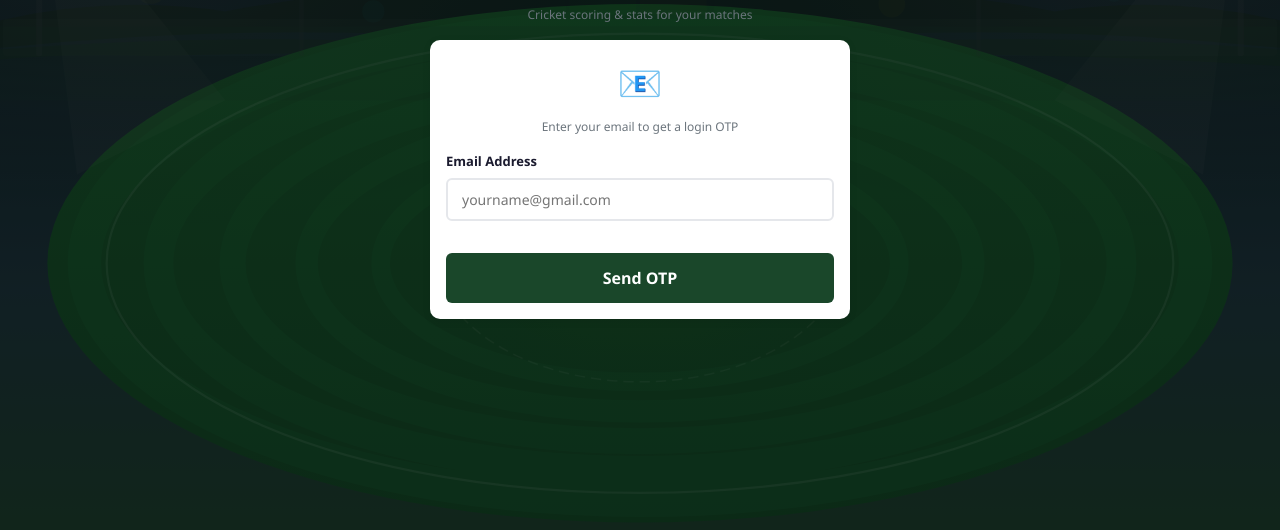
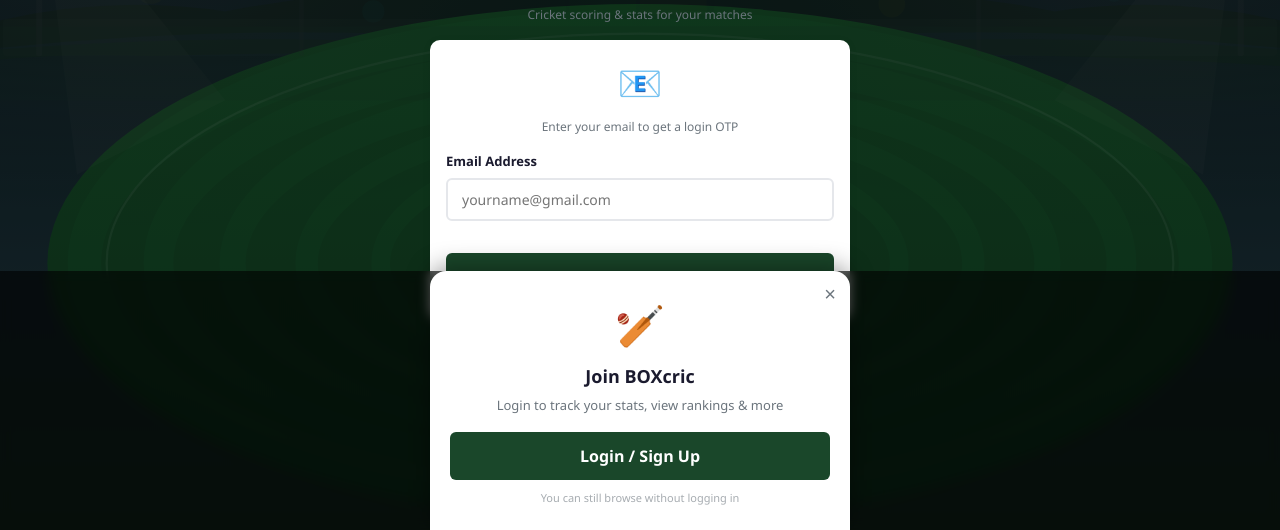
Before and after one commit to Malepati-Poojitha/BOXcric, a FastAPI app: page /app/login in a window 1280 px wide. Shown: the part 270-800 px from the top of the page. Run offline with FastAPI, Linux system fonts and the light colour scheme.

Commit message:
Show login popup for non-logged-in users, dismissible, auto-shows after 2s

```diff
--- a/app/main.py
+++ b/app/main.py
@@ -179,12 +179,10 @@ def root_redirect():
 def user_home(request: Request, db: Session = Depends(get_db)):
     ctx = _user_ctx(request, db, "home")
     if hasattr(ctx, 'status_code'):
-        return ctx  # It's a redirect response
+        return ctx  # It's a redirect response (stale cookie)
     user = ctx.get("user")
-    if not user:
-        from fastapi.responses import RedirectResponse
-        return RedirectResponse(url="/app/login")
-    if not user.profile_complete:
+    # If logged in but profile incomplete, redirect to login (profile setup)
+    if user and not user.profile_complete:
         from fastapi.responses import RedirectResponse
         return RedirectResponse(url="/app/login")
     return templates.TemplateResponse("user/home.html", ctx)
--- a/templates/user/base.html
+++ b/templates/user/base.html
@@ -105,6 +105,37 @@
       window.location.href = '/app/login';
     }
   </script>
+
+  {% if not user %}
+  <!-- Login Popup for non-logged-in users -->
+  <div id="loginPopup" style="position:fixed;bottom:0;left:0;right:0;z-index:9999;background:rgba(0,0,0,0.6);backdrop-filter:blur(6px);padding:0;display:none">
+    <div style="max-width:420px;margin:0 auto;background:var(--card-bg,#1a2332);border-radius:16px 16px 0 0;padding:24px 20px;box-shadow:0 -4px 24px rgba(0,0,0,0.4);position:relative">
+      <button onclick="dismissLoginPopup()" style="position:absolute;top:12px;right:14px;background:none;border:none;color:var(--text-light);font-size:20px;cursor:pointer">&times;</button>
+      <div style="text-align:center">
+        <div style="font-size:40px;margin-bottom:8px">🏏</div>
+        <h3 style="margin:0 0 6px;font-size:18px;font-weight:700">Join BOXcric</h3>
+        <p style="color:var(--text-light);font-size:13px;margin:0 0 16px">Login to track your stats, view rankings & more</p>
+        <a href="/app/login" class="btn btn-primary btn-lg btn-block" style="font-size:16px;padding:12px">Login / Sign Up</a>
+        <p style="color:var(--text-light);font-size:11px;margin:10px 0 0;opacity:0.6">You can still browse without logging in</p>
+      </div>
+    </div>
+  </div>
+  <script>
+    (function() {
+      var dismissed = sessionStorage.getItem('loginPopupDismissed');
+      if (!dismissed) {
+        setTimeout(function() {
+          document.getElementById('loginPopup').style.display = 'block';
+        }, 2000);
+      }
+    })();
+    function dismissLoginPopup() {
+      document.getElementById('loginPopup').style.display = 'none';
+      sessionStorage.setItem('loginPopupDismissed', '1');
+    }
+  </script>
+  {% endif %}
+
   {% block scripts %}{% endblock %}
 </body>
 </html>
```
